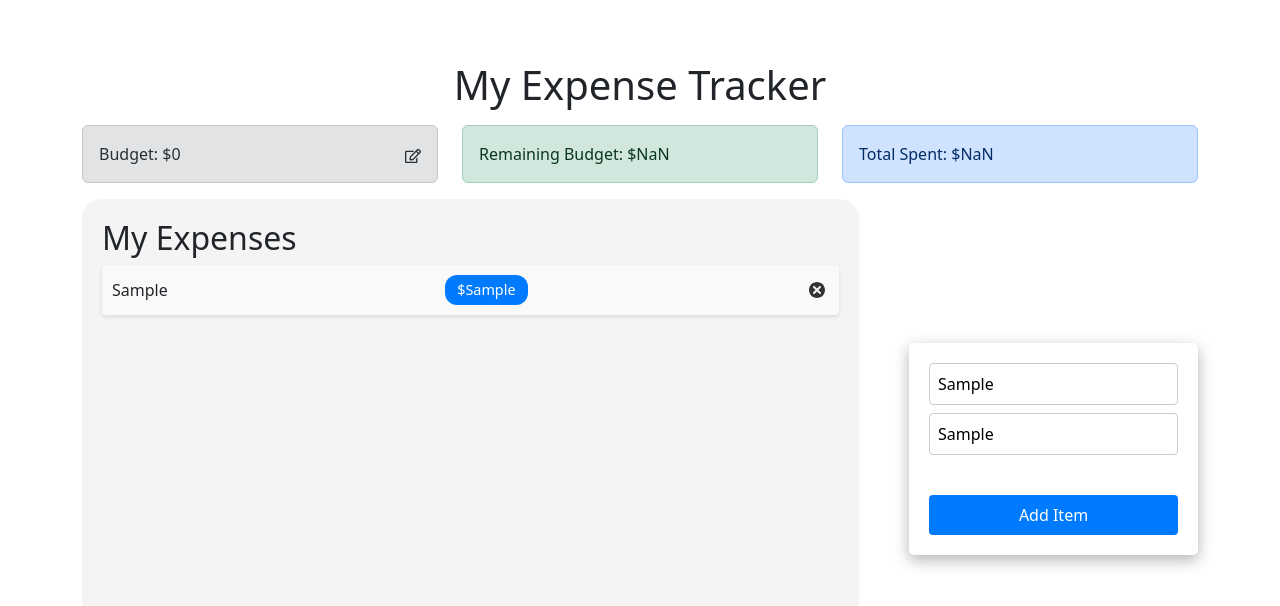
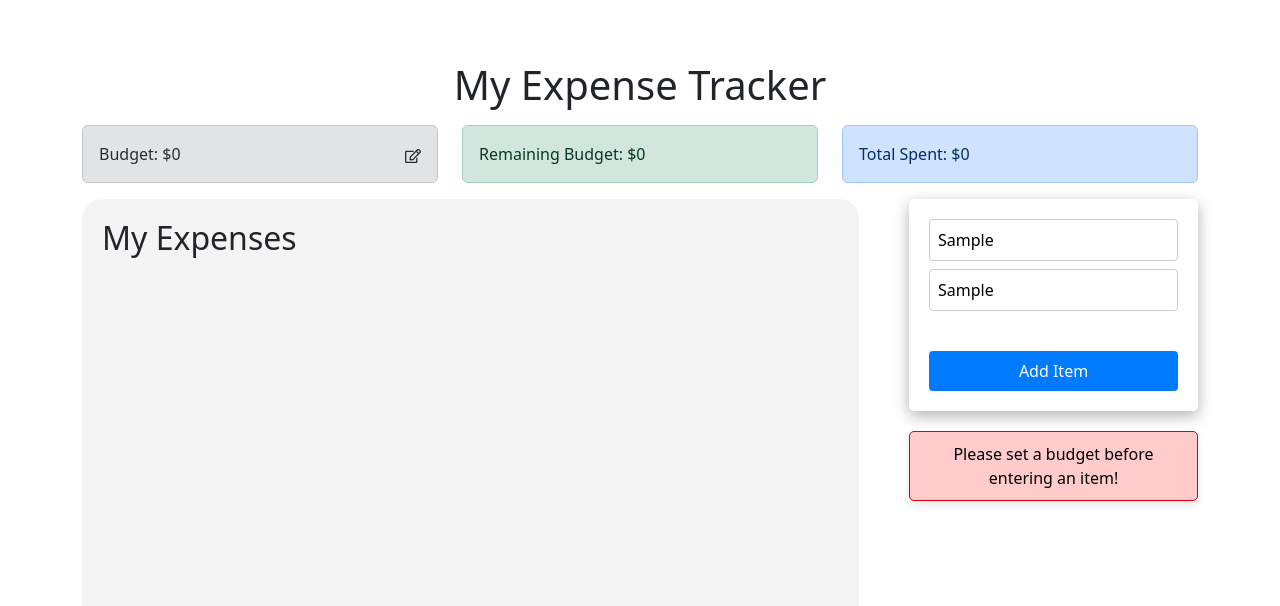
Before and after one commit to sarahhcheng/expense-tracker, a React (Create React App) app: page / in a window 1280 px wide. Both pictures are taken after typing "Sample", "Sample" into the empty fields and a click on the button "Add Item". Shown: the top 606 px of the page. Built offline with nearby package versions, Linux system fonts and the light colour scheme.

Commit message:
set error handling

```diff
--- a/package.json
+++ b/package.json
@@ -6,6 +6,7 @@
     "@testing-library/jest-dom": "^5.17.0",
     "@testing-library/react": "^13.4.0",
     "@testing-library/user-event": "^13.5.0",
+    "axios": "^1.6.5",
     "bootstrap": "^5.3.2",
     "react": "^18.2.0",
     "react-dom": "^18.2.0",
--- a/src/BudgetContext.js
+++ b/src/BudgetContext.js
@@ -8,6 +8,7 @@ export const BudgetProvider = ({ children }) => {
   const [remaining, setRemaining] = useState(0);
   const [expenses, setExpenses] = useState(0);
   const [expenseItems, setExpenseItems] = useState([]);
+  const [budgetSet, changeBudgetSet] = useState(false);
 
   // For adding new items
   const handleExpenseItems = (item) => {
@@ -42,6 +43,8 @@ export const BudgetProvider = ({ children }) => {
     setExpenseItems,
     handleDeleteExpense,
     handleBudget,
+    budgetSet,
+    changeBudgetSet,
   };
 
   return (
--- /dev/null
+++ b/src/components/ErrorHandling/BudgetNotSet.css
@@ -0,0 +1,15 @@
+.budgetnotset {
+  background-color: #ffcccb;
+  color: black;
+  padding: 10px;
+  margin-top: 20px;
+  border-radius: 5px;
+  box-shadow: 0px 4px 8px rgba(0, 0, 0, 0.1);
+  text-align: center;
+  border: 1px solid #d8000c;
+}
+
+.budgetnotset p {
+  margin: 0;
+  font-size: 1em;
+}
--- /dev/null
+++ b/src/components/ErrorHandling/BudgetNotSet.js
@@ -0,0 +1,11 @@
+import "./BudgetNotSet.css";
+
+function BudgetNotSet() {
+  return (
+    <div className="budgetnotset">
+      <p>Please set a budget before entering an item!</p>
+    </div>
+  );
+}
+
+export default BudgetNotSet;
--- a/src/components/Form/ExpenseForm.js
+++ b/src/components/Form/ExpenseForm.js
@@ -2,19 +2,28 @@ import { useContext, useState } from "react";
 import "./ExpenseForm.css";
 import { v4 as uuidv4 } from "uuid";
 import { BudgetContext } from "../../BudgetContext";
+import BudgetNotSet from "../ErrorHandling/BudgetNotSet";
 
 export const ExpenseForm = () => {
   const [itemTitle, setItemTitle] = useState("");
   const [itemPrice, setItemPrice] = useState("");
-  const { handleExpenseItems } = useContext(BudgetContext);
+  const { handleExpenseItems, budgetSet, changeBudgetSet, budget } =
+    useContext(BudgetContext);
 
   const addExpenseItem = (e) => {
+    if (budget <= 0) {
       e.preventDefault();
+      changeBudgetSet(true);
+    } else {
+      e.preventDefault();
+      changeBudgetSet(false);
       const randomId = uuidv4();
       handleExpenseItems({ id: randomId, title: itemTitle, price: itemPrice });
+    }
   };
 
   return (
+    <div>
       <form className="expense-form">
         <div>
           <input
@@ -38,5 +47,7 @@ export const ExpenseForm = () => {
           Add Item
         </button>
       </form>
+      {budgetSet === true && <BudgetNotSet />}
+    </div>
   );
 };
```
Also changed, not shown: 1 other file (tests, documents, lock files or other folders). Lines whose indentation alone changed are shown as unchanged.
